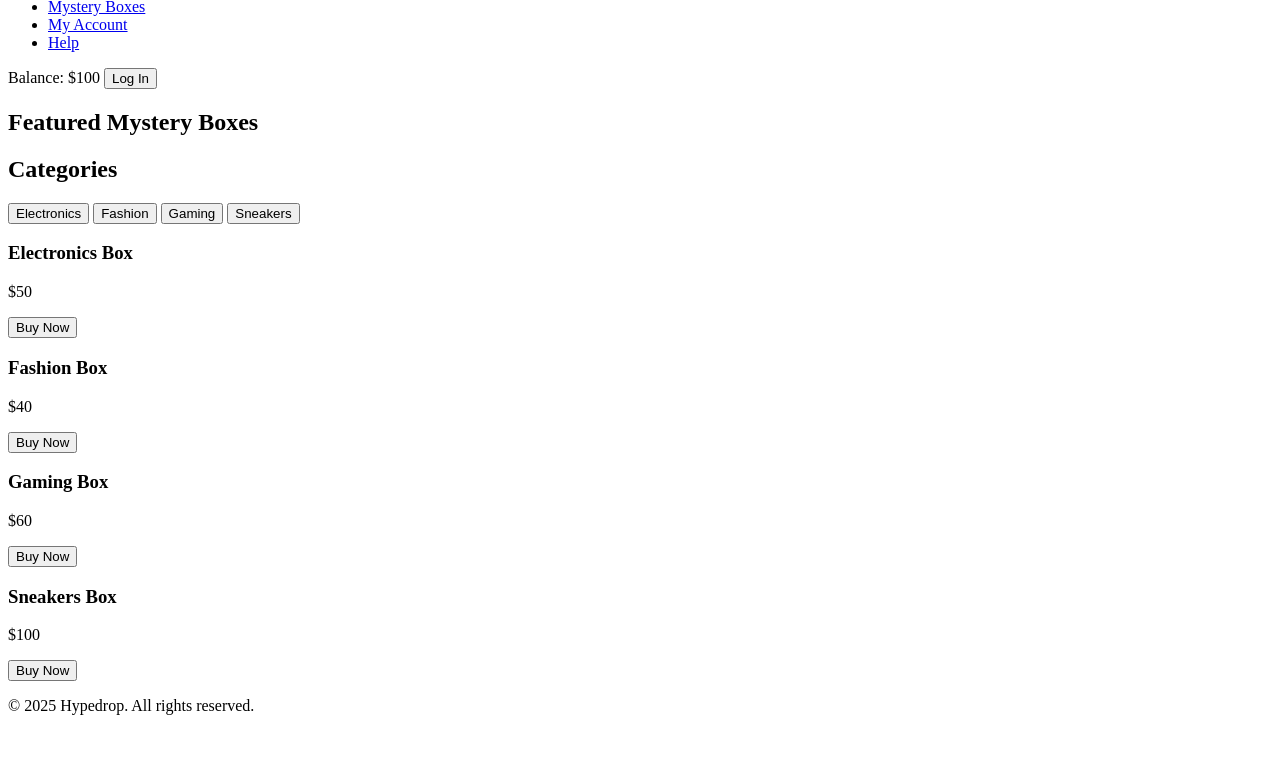
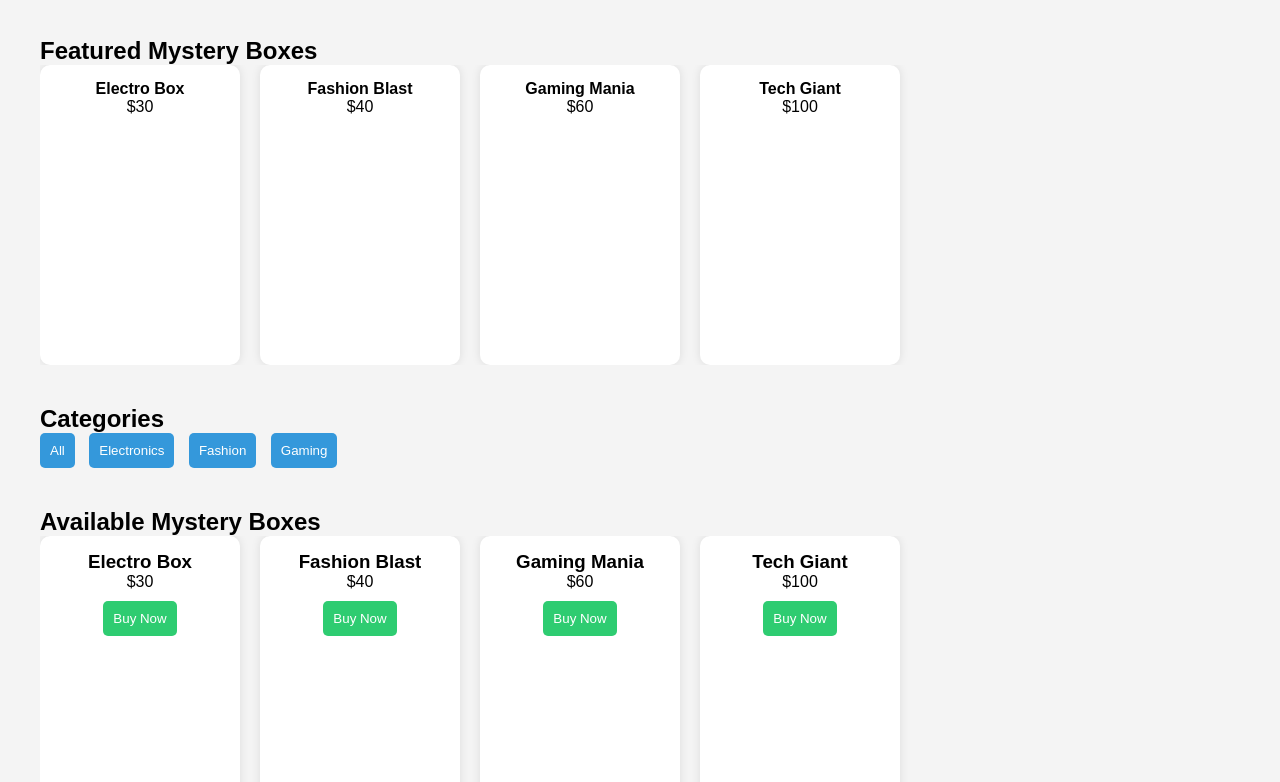
Before and after one commit to HIBIKRAZY/my-interactive-site, a plain HTML site: page index.html in a window 1280 px wide. Shown: the part 62-844 px from the top of the page. Before the commit the page ends 800 px from the top, so only its background shows below. Drawn offline with Linux system fonts and the light colour scheme.

Commit message:
Update index.html

```diff
--- a/index.html
+++ b/index.html
@@ -3,12 +3,75 @@
 <head>
   <meta charset="UTF-8">
   <meta name="viewport" content="width=device-width, initial-scale=1.0">
-    <title>Hypedrop - Mystery Box Unboxing</title>
-    <link rel="stylesheet" href="styles.css">
+  <title>Hypedrop Replica</title>
+  <style>
+    * {
+      margin: 0;
+      padding: 0;
+      box-sizing: border-box;
+    }
+    body {
+      font-family: Arial, sans-serif;
+      background: #f4f4f4;
+    }
+    header, footer {
+      background: #111;
+      color: white;
+      padding: 20px;
+      display: flex;
+      justify-content: space-between;
+      align-items: center;
+    }
+    nav ul {
+      list-style: none;
+      display: flex;
+      gap: 20px;
+    }
+    nav a {
+      color: white;
+      text-decoration: none;
+    }
+    main {
+      padding: 40px;
+    }
+    .featured-boxes, .categories, .box-listing {
+      margin-bottom: 40px;
+    }
+    .box-carousel, .box-list {
+      display: flex;
+      gap: 20px;
+      overflow-x: auto;
+    }
+    .box, .box-carousel div {
+      min-width: 200px;
+      height: 300px;
+      background: white;
+      border-radius: 10px;
+      padding: 15px;
+      text-align: center;
+      box-shadow: 0 0 10px rgba(0,0,0,0.1);
+    }
+    .category {
+      margin-right: 10px;
+      padding: 10px;
+      background: #3498db;
+      color: white;
+      border: none;
+      border-radius: 5px;
+      cursor: pointer;
+    }
+    button.buy-box {
+      margin-top: 10px;
+      background: #2ecc71;
+      color: white;
+      border: none;
+      padding: 10px;
+      border-radius: 5px;
+      cursor: pointer;
+    }
+  </style>
 </head>
 <body>
-
-<!-- HEADER -->
   <header>
     <div class="logo">Hypedrop</div>
     <nav>
@@ -20,41 +83,95 @@
       </ul>
     </nav>
     <div class="account">
-        <span>Balance: $100</span>
-        <button>Log In</button>
+      <span id="balance">Balance: $100</span>
+      <button onclick="alert('Log in coming soon')">Log In</button>
     </div>
   </header>
-
-<!-- MAIN SECTION -->
   <main>
     <section class="featured-boxes">
       <h2>Featured Mystery Boxes</h2>
-        <div class="box-carousel">
-            <!-- Dynamically loaded mystery boxes here -->
+      <div class="box-carousel" id="featured">
+        <!-- Featured boxes -->
       </div>
     </section>
-
     <section class="categories">
       <h2>Categories</h2>
+      <button class="category" data-category="all">All</button>
       <button class="category" data-category="electronics">Electronics</button>
       <button class="category" data-category="fashion">Fashion</button>
       <button class="category" data-category="gaming">Gaming</button>
-        <button class="category" data-category="sneakers">Sneakers</button>
     </section>
-
     <section class="box-listing">
       <h2>Available Mystery Boxes</h2>
-        <div class="box-list">
-            <!-- Mystery box items listed here -->
+      <div class="box-list" id="box-list">
+        <!-- Dynamic box list -->
       </div>
     </section>
   </main>
-
-<!-- FOOTER -->
   <footer>
     <p>&copy; 2025 Hypedrop. All rights reserved.</p>
   </footer>
 
-<script src="script.js"></script>
+  <script>
+    const boxes = [
+      { id: 1, name: 'Electro Box', category: 'electronics', price: 30 },
+      { id: 2, name: 'Fashion Blast', category: 'fashion', price: 40 },
+      { id: 3, name: 'Gaming Mania', category: 'gaming', price: 60 },
+      { id: 4, name: 'Tech Giant', category: 'electronics', price: 100 },
+    ];
+
+    let userBalance = 100;
+
+    function updateBalance() {
+      document.getElementById('balance').innerText = `Balance: $${userBalance}`;
+    }
+
+    function displayBoxes(filter = 'all') {
+      const container = document.getElementById('box-list');
+      container.innerHTML = '';
+      boxes
+        .filter(box => filter === 'all' || box.category === filter)
+        .forEach(box => {
+          const boxDiv = document.createElement('div');
+          boxDiv.className = 'box';
+          boxDiv.innerHTML = `
+            <h3>${box.name}</h3>
+            <p>$${box.price}</p>
+            <button class="buy-box" onclick="buyBox(${box.id})">Buy Now</button>
+          `;
+          container.appendChild(boxDiv);
+        });
+    }
+
+    function displayFeatured() {
+      const container = document.getElementById('featured');
+      boxes.forEach(box => {
+        const boxDiv = document.createElement('div');
+        boxDiv.innerHTML = `<strong>${box.name}</strong><br>$${box.price}`;
+        container.appendChild(boxDiv);
+      });
+    }
+
+    function buyBox(id) {
+      const box = boxes.find(b => b.id === id);
+      if (userBalance >= box.price) {
+        userBalance -= box.price;
+        updateBalance();
+        alert(`You unboxed the ${box.name}! 🎁`);
+      } else {
+        alert('Not enough balance!');
+      }
+    }
+
+    document.querySelectorAll('.category').forEach(btn => {
+      btn.addEventListener('click', () => {
+        displayBoxes(btn.dataset.category);
+      });
+    });
+
+    displayBoxes();
+    displayFeatured();
+    updateBalance();
+  </script>
 </body>
 </html>
```
Lines whose indentation alone changed are shown as unchanged.
